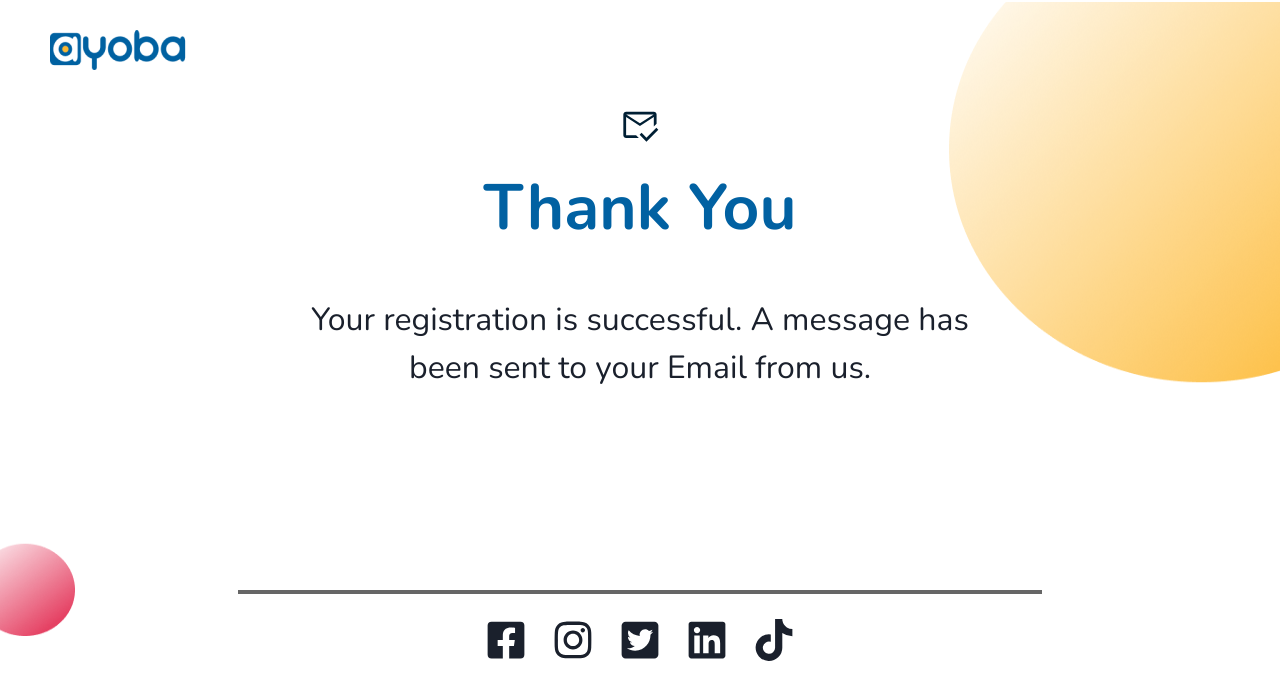
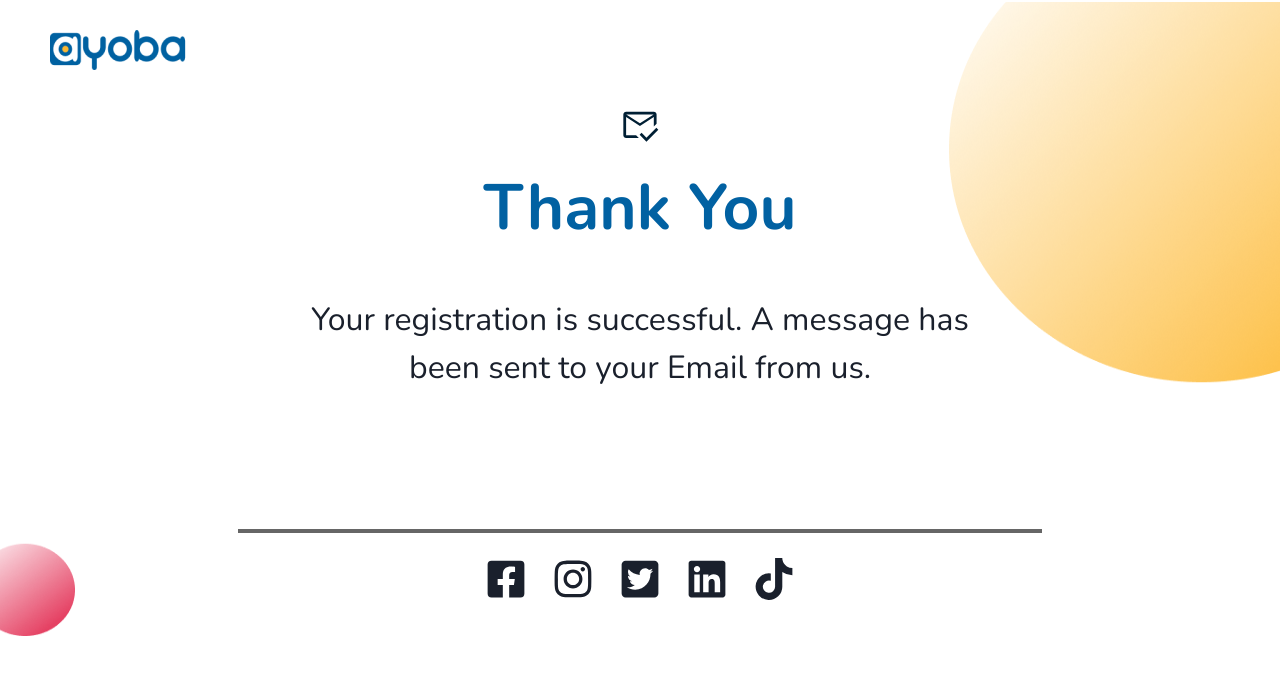
Before and after one commit to thomasAmara/Ayoba-App, a React (Create React App) app: page /successMsg in a window 1280 px wide. Shown: the top 700 px of the page. Built offline with nearby package versions, Linux system fonts and the light colour scheme.

Commit message:
divider margin top

```diff
--- a/src/components/SuccessMessage.jsx
+++ b/src/components/SuccessMessage.jsx
@@ -66,7 +66,7 @@ export default function SuccessMessage() {
         </Box>
 
         <Divider
-          mt='15%'
+          mt='10%'
           orientation='horizontal'
           maxWidth='800px'
           width='100%'
```
